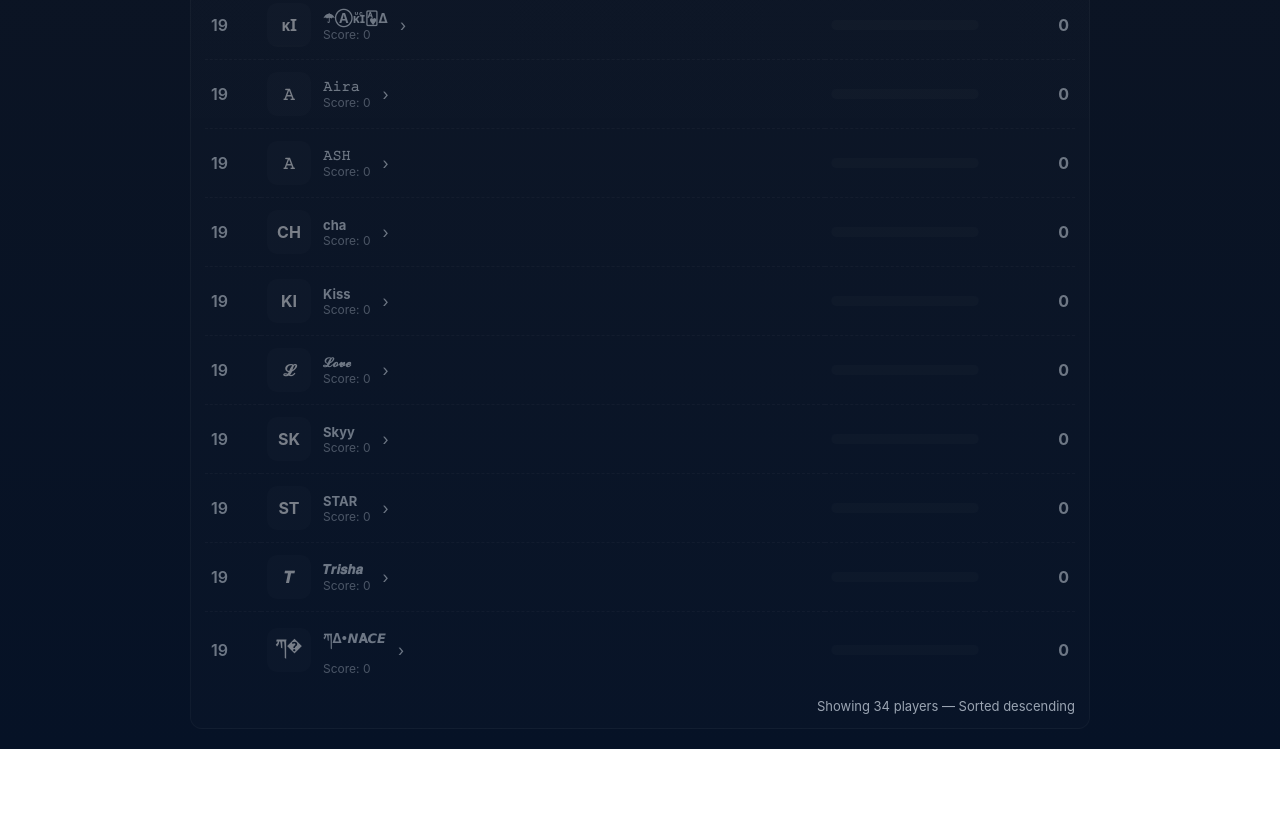
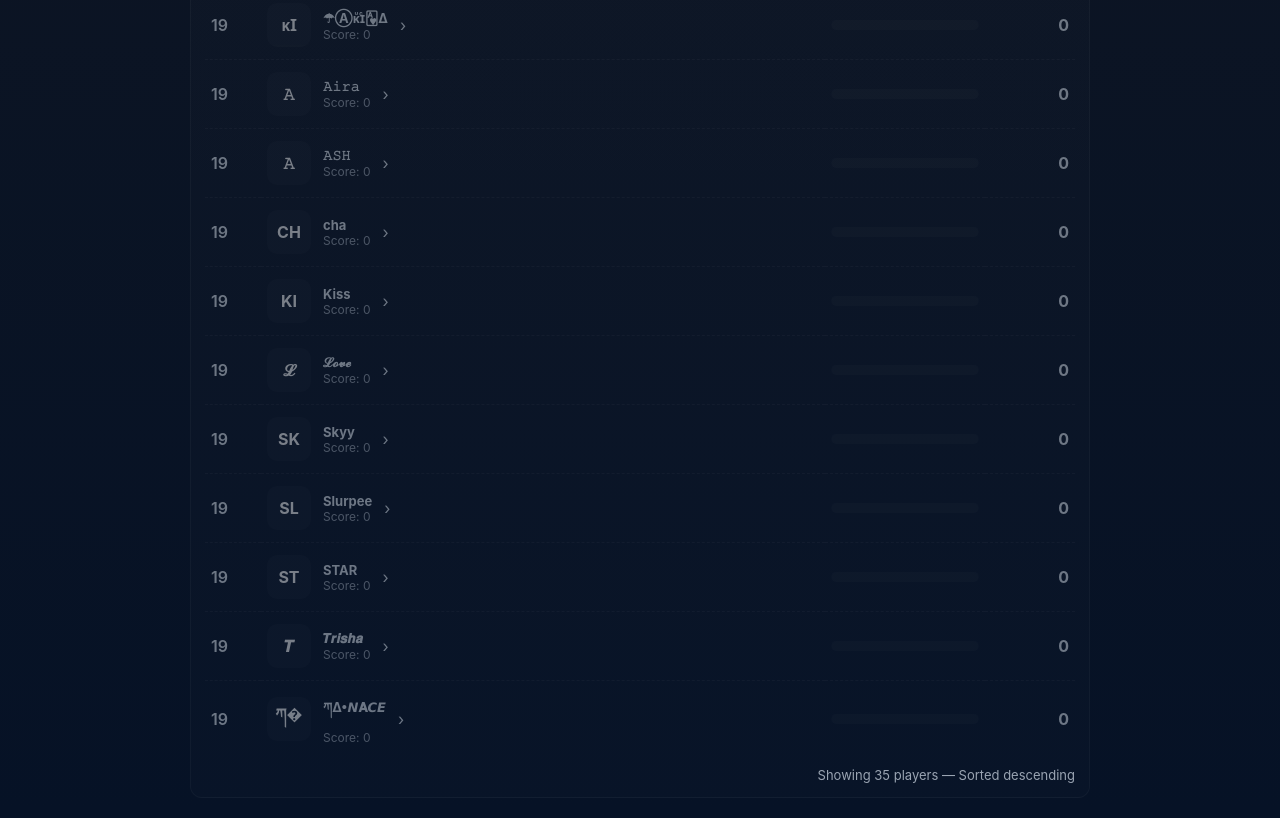
Before and after one commit to makkunii/Black-Dragon-Ranking, a plain HTML site: page index.html in a window 1280 px wide. Shown: the part 1988-2806 px from the top of the page. Before the commit the page ends 2737 px from the top, so only its background shows below. Drawn offline with Linux system fonts and the light colour scheme.

Commit message:
Update index.html

```diff
--- a/index.html
+++ b/index.html
@@ -97,7 +97,7 @@
       ["Luna",1],["∆Dars",1],["ℓѵ૨•𝐂ʜ∆ɴᴏ🍁🇲🇵²⁸",1],["∆Jay",0],["∆ᴋᴜʏᴀʟᴇᴠ",0],
       ["∆ℓѵ૨•𝐀ʟᴏɴᴇ",0],["ཀ∆•𝙉𝐀𝘾𝙀",0],["STAR",0],["𝙰𝚂𝙷",0],["∆𝚂ʜᴀʏᴜ",0],
       ["𝙰𝚒𝚛𝚊",0],["∆ᴷ",0],["𝓛𝓸𝓿𝓮",0],["cha",0],["Kiddo",1],["Kiss",0],
-      ["Skyy",0],["𝑻𝒓𝒊𝒔𝒉𝒂",0],["☂︎Ⓐᴋͧɪͨ🂱∆",0],["∆luci",0]
+      ["Skyy",0],["𝑻𝒓𝒊𝒔𝒉𝒂",0],["☂︎Ⓐᴋͧɪͨ🂱∆",0],["∆luci",0],["Slurpee",0]
     ];
 
     let sortDesc = true;
```
